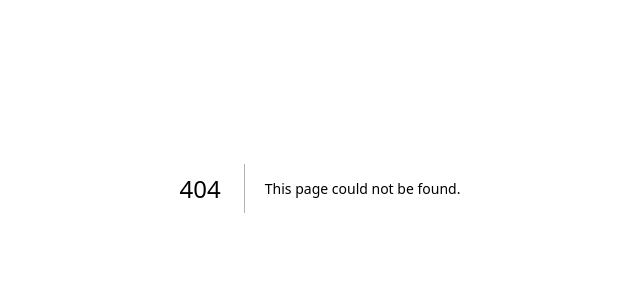
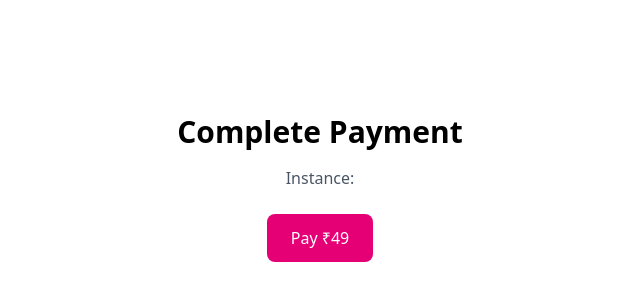
Before and after one commit to Slayer-X164/affinote, a Next.js app: page /payment in a window 1280 px wide. Before the commit this address had no page. Shown: the part 212-512 px from the top of the page, without its empty margins (320-960 px from the left). Built offline with nearby package versions, Linux system fonts and the light colour scheme.

Commit message:
feature: integrated Razorpay

```diff
--- /dev/null
+++ b/app/api/razorpay/create-order/route.ts
@@ -0,0 +1,28 @@
+import Razorpay from "razorpay";
+
+type paymentData = {
+  instanceID: string;
+  amount: number;
+};
+export async function POST(req: Request) {
+  try {
+    const { instanceID, amount } = (await req.json()) as paymentData;
+
+    const razorpay = new Razorpay({
+      key_id: process.env.RAZORPAY_KEY_ID!,
+      key_secret: process.env.RAZORPAY_KEY_SECRET!,
+    });
+    const order = await razorpay.orders.create({
+      amount: amount * 100,
+      currency: "INR",
+      receipt: instanceID,
+    });
+    return Response.json(order);
+  } catch (error) {
+    console.error(error);
+    return Response.json(
+      { error: "Failed to create Razorpay order" },
+      { status: 500 }
+    );
+  }
+}
--- /dev/null
+++ b/app/api/razorpay/verify-order/route.ts
@@ -0,0 +1,36 @@
+import { supabase } from "@/lib/supabase";
+import crypto from "crypto";
+export async function POST(req: Request) {
+  try {
+    const body = await req.json();
+    const {
+      instanceId,
+      razorpay_order_id,
+      razorpay_payment_id,
+      razorpay_signature,
+    } = body;
+
+    const data = razorpay_order_id + "|" + razorpay_payment_id;
+
+    const expectedSignature = crypto
+      .createHmac("sha256", process.env.RAZORPAY_KEY_SECRET!)
+      .update(data)
+      .digest("hex");
+
+    if (expectedSignature !== razorpay_signature) {
+      return Response.json({ success: false }, { status: 400 });
+    }
+    await supabase
+      .from("template_instance")
+      .update({ paid: true })
+      .eq("id", instanceId);
+    return Response.json({
+      success: true,
+    });
+  } catch (error) {
+    console.log(error);
+    return Response.json({
+      success: false,
+    });
+  }
+}
--- a/app/edit/[templateID]/page.tsx
+++ b/app/edit/[templateID]/page.tsx
@@ -13,7 +13,7 @@ const componentMap = {
 type templateKey = keyof typeof componentMap;
 
 export default function page() {
-  const router = useRouter()
+  const router = useRouter();
   const params = useParams();
   const templateID = params.templateID as templateKey;
   const currTemplate = Templates.find((t) => t.id === templateID);
@@ -36,37 +36,41 @@ export default function page() {
         updated[fieldName] = [];
       }
 
-      updated[fieldName][index] = {img:url,text:""};
+      updated[fieldName][index] = { img: url, text: "" };
       return updated;
     });
   };
-  // calling the api to store template data
-  const createInstance = async ()=>{
-    const response = await fetch('/api/create-instance',{
-      method:'POST',
-      body:JSON.stringify({
-        template_id:templateID,
-        data:formData
-      })
-    })
-    const supData = await response.json()
-    if(supData.id){
-      console.log(supData.id);
+  // storing tempate data to supabase and redirect to payment page
+  const createInstance = async () => {
+    const response = await fetch("/api/create-instance", {
+      method: "POST",
+      body: JSON.stringify({
+        template_id: templateID,
+        data: formData,
+      }),
+    });
+    const supData = await response.json();
+
+    if (supData.id) {
+      router.push(`/payment?instance=${supData.id}`);
+    } else {
+      console.error("No ID returned from backend");
     }
-  }
+  };
   return (
     <div className="min-h-screen flex flex-col justify-center items-center">
       <Navbar />
       <div className="h-full max-w-6xl px-3 w-full py-10 flex flex-col-reverse gap-6  lg:flex-row items-start ">
         <div className="w-full lg:w-[60%] border-rose-400 border-2 rounded-2xl overflow-hidden relative">
-        <h3 className="text-center bg-black text-neutral-50 text-sm py-0.5">Live Preview</h3>
+          <h3 className="text-center bg-black text-neutral-50 text-sm py-0.5">
+            Live Preview
+          </h3>
           <DisplayTemplate {...formData} />
         </div>
         <div className="w-full lg:w-[40%] min-h-full  bg-white px-3">
           <h2 className="text-2xl font-semibold mb-6 text-pink-600">
             Customize: {currTemplate?.title}
           </h2>
-
 
           <div className="space-y-6">
             {currTemplate?.fields.map((field) => {
@@ -116,7 +120,8 @@ export default function page() {
                     </label>
 
                     <div className="space-y-3">
-                      {Array.from({ length: field.count ?? 0 }).map((_, index) => (
+                      {Array.from({ length: field.count ?? 0 }).map(
+                        (_, index) => (
                           <div
                             key={index}
                             className="flex items-center p-2 bg-neutral-300 border-2 rounded-2xl border-dashed "
@@ -146,7 +151,8 @@ export default function page() {
                               }}
                             />
                           </div>
-                      ))}
+                        )
+                      )}
                     </div>
                   </div>
                 );
@@ -155,7 +161,10 @@ export default function page() {
               return null;
             })}
           </div>
-          <button onClick={createInstance} className="w-full py-3 cursor-pointer mt-4 bg-pink-600 rounded-xl text-neutral-50 text-xl font-semibold">
+          <button
+            onClick={createInstance}
+            className="w-full py-3 cursor-pointer mt-4 bg-pink-600 rounded-xl text-neutral-50 text-xl font-semibold"
+          >
             get shareable link at ₹{currTemplate?.price}
           </button>
         </div>
--- /dev/null
+++ b/app/payment/page.tsx
@@ -0,0 +1,79 @@
+"use client";
+
+import { useSearchParams, useRouter } from "next/navigation";
+import Script from "next/script";
+import { useState } from "react";
+
+export default function PaymentPage() {
+  const router = useRouter();
+  const searchParams = useSearchParams();
+
+  const instanceID = searchParams.get("instance");
+  const [loading, setLoading] = useState(false);
+
+  const startPayment = async () => {
+    setLoading(true);
+
+    // 1. Create Razorpay order from backend
+    const orderRes = await fetch("/api/razorpay/create-order", {
+      method: "POST",
+      body: JSON.stringify({
+        instanceID,
+        amount: 49, // price of template
+      }),
+    });
+
+    const order = await orderRes.json();
+
+    // 2. Razorpay Options
+    const options = {
+      key: process.env.NEXT_PUBLIC_RAZORPAY_KEY_ID!,
+      order_id: order.id,
+      amount: order.amount,
+      currency: order.currency,
+      name: "BlushPages",
+      description: "Template Purchase",
+
+      handler: async function (response: any) {
+        // 3. Verify payment on backend
+        await fetch("/api/razorpay/verify-order", {
+          method: "POST",
+          body: JSON.stringify({
+            instanceID,
+            razorpay_order_id: response.razorpay_order_id,
+            razorpay_payment_id: response.razorpay_payment_id,
+            razorpay_signature: response.razorpay_signature,
+          }),
+        });
+
+        // 4. Redirect to final shareable page
+        router.push(`/v/${instanceID}`);
+      },
+    };
+
+    // 5. Open Razorpay Checkout
+    const rzp = new (window as any).Razorpay(options);
+    rzp.open();
+  };
+
+  return (
+    <>
+      <Script src="https://checkout.razorpay.com/v1/checkout.js" />
+
+      <div className="min-h-screen flex flex-col items-center justify-center">
+        <h1 className="text-3xl font-bold mb-4">Complete Payment</h1>
+
+        <p className="text-gray-600">Instance: {instanceID}</p>
+
+        <button
+          onClick={startPayment}
+          className="px-6 py-3 bg-pink-600 text-white rounded-lg mt-6"
+        >
+          Pay ₹49
+        </button>
+
+        {loading && <p className="mt-4">Loading Razorpay...</p>}
+      </div>
+    </>
+  );
+}
--- /dev/null
+++ b/app/v/[id]/page.tsx
@@ -0,0 +1,6 @@
+export default function View({ params }: { params: { id: string } }) {
+    const {id} =params
+    return (
+        <h1 className="text-3xl text-center pt-10 text-blue-600">https://affinote/v/{id}</h1>
+    )
+}
--- a/package.json
+++ b/package.json
@@ -12,7 +12,9 @@
     "@lottiefiles/dotlottie-react": "^0.17.8",
     "@supabase/supabase-js": "^2.86.0",
     "@toolwind/corner-shape": "^0.0.8-3",
+    "crypto": "^1.0.1",
     "next": "16.0.4",
+    "razorpay": "^2.9.6",
     "react": "19.2.0",
     "react-dom": "19.2.0"
   },
```
Also changed, not shown: 1 other file (tests, documents, lock files or other folders). Lines whose indentation alone changed are shown as unchanged.
